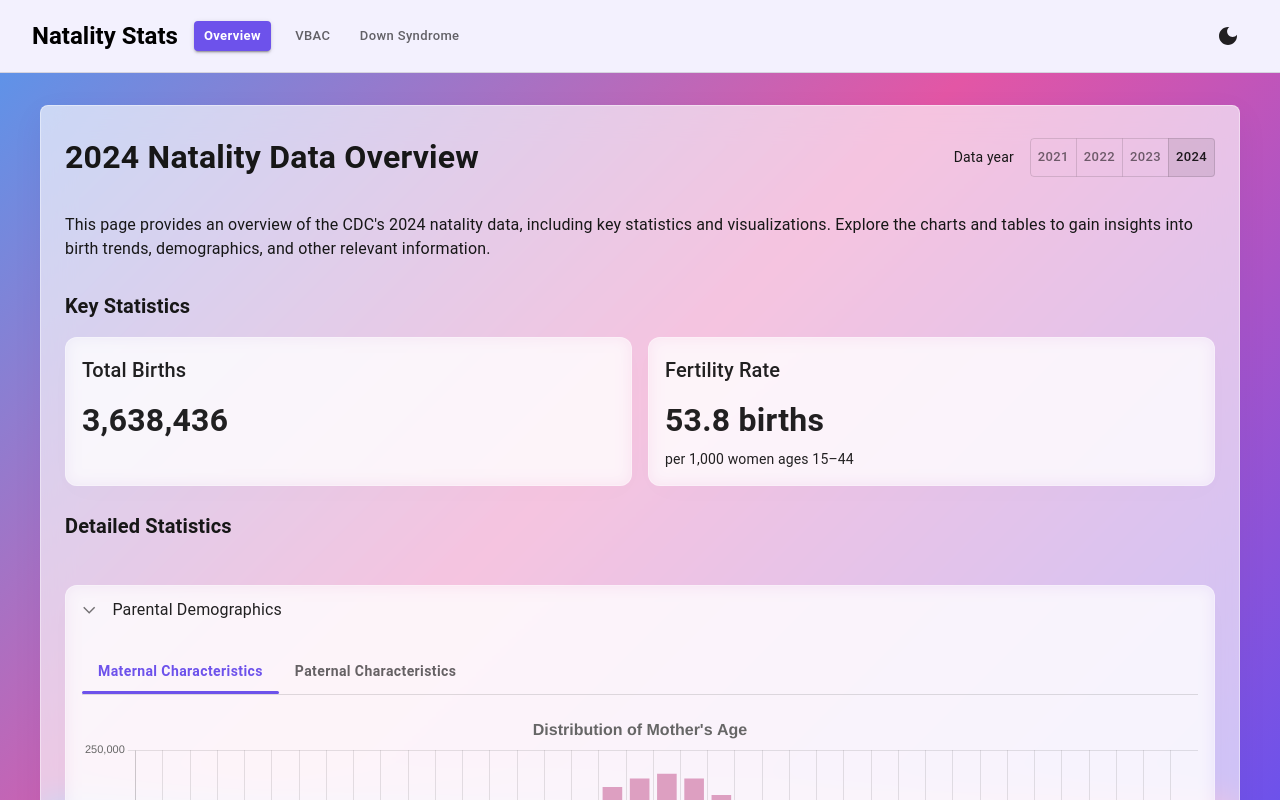
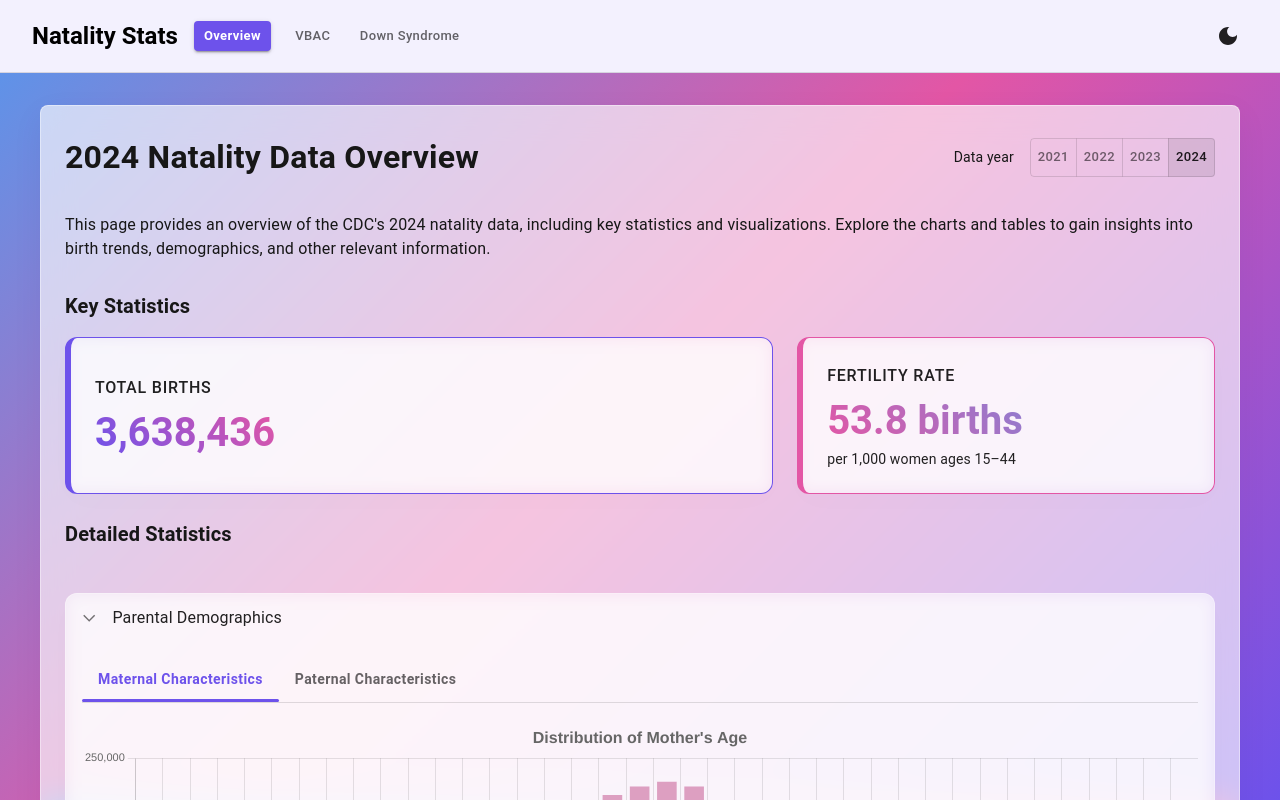
Before and after one commit to shroommu/natality-stats, a Next.js app in the folder frontend/: page / in a window 1280 px wide. Shown: the top 800 px of the page. Built offline with nearby package versions, Linux system fonts and the light colour scheme.

Commit message:
upgrade overview statistics cards to an asymmetric editorial layout with gradient text clips

```diff
--- a/frontend/app/page.tsx
+++ b/frontend/app/page.tsx
@@ -165,13 +165,24 @@ function HomeContent() {
           sx={{
             display: "flex",
             flexDirection: { xs: "column", md: "row" },
-            gap: 2,
-            justifyContent: "space-between",
+            gap: 3,
           }}
         >
-          <Card variant="elevation" sx={{ p: { xs: 1.5, sm: 2 }, flex: 1 }}>
+          <Card
+            variant="elevation"
+            sx={{
+              p: { xs: 2, sm: 3 },
+              flex: { xs: 1, md: 1.8 },
+              borderLeft: "6px solid",
+              borderColor: "primary.main",
+              display: "flex",
+              flexDirection: "column",
+              justifyContent: "center",
+              overflow: "hidden",
+            }}
+          >
             <Box sx={{ display: "flex", flexDirection: "column", gap: 1 }}>
-              <Typography variant="h6" gutterBottom>
+              <Typography variant="subtitle1" color="text.secondary" sx={{ fontWeight: 500, textTransform: "uppercase", letterSpacing: "0.05em" }}>
                 Total Births
               </Typography>
               <Box
@@ -181,13 +192,15 @@ function HomeContent() {
                   <CircularProgress size={28} aria-label="Loading summary" />
                 ) : (
                   <Typography
-                    variant="h4"
+                    variant="h3"
                     sx={{
-                      fontWeight: 600,
-                      fontSize: { xs: "1.65rem", sm: "2rem" },
+                      fontWeight: 700,
+                      fontSize: { xs: "2rem", sm: "2.5rem" },
                       fontVariantNumeric: "tabular-nums",
+                      background: theme => `linear-gradient(45deg, ${theme.palette.primary.main}, ${theme.palette.secondary.main})`,
+                      WebkitBackgroundClip: "text",
+                      WebkitTextFillColor: "transparent",
                     }}
-                    gutterBottom
                   >
                     {totalBirthsDisplay}
                   </Typography>
@@ -195,22 +208,36 @@ function HomeContent() {
               </Box>
             </Box>
           </Card>
-          <Card variant="elevation" sx={{ p: { xs: 1.5, sm: 2 }, flex: 1 }}>
+          <Card
+            variant="elevation"
+            sx={{
+              p: { xs: 2, sm: 3 },
+              flex: { xs: 1, md: 1 },
+              borderLeft: "6px solid",
+              borderColor: "secondary.main",
+              display: "flex",
+              flexDirection: "column",
+              justifyContent: "center",
+            }}
+          >
             <Box sx={{ display: "flex", flexDirection: "column", gap: 1 }}>
-              <Typography variant="h6" gutterBottom>
+              <Typography variant="subtitle1" color="text.secondary" sx={{ fontWeight: 500, textTransform: "uppercase", letterSpacing: "0.05em" }}>
                 Fertility Rate
               </Typography>
               <Typography
-                variant="h4"
+                variant="h3"
                 sx={{
-                  fontWeight: 600,
-                  fontSize: { xs: "1.65rem", sm: "2rem" },
+                  fontWeight: 700,
+                  fontSize: { xs: "2rem", sm: "2.5rem" },
                   fontVariantNumeric: "tabular-nums",
+                  background: theme => `linear-gradient(45deg, ${theme.palette.secondary.main}, ${theme.palette.info.main})`,
+                  WebkitBackgroundClip: "text",
+                  WebkitTextFillColor: "transparent",
                 }}
               >
                 {summaryLoading ? "…" : fertilityDisplay}
               </Typography>
-              <Typography variant="body2" color="text.secondary">
+              <Typography variant="body2" color="text.secondary" sx={{ mt: -0.5 }}>
                 per 1,000 women ages 15–44
               </Typography>
             </Box>
```
